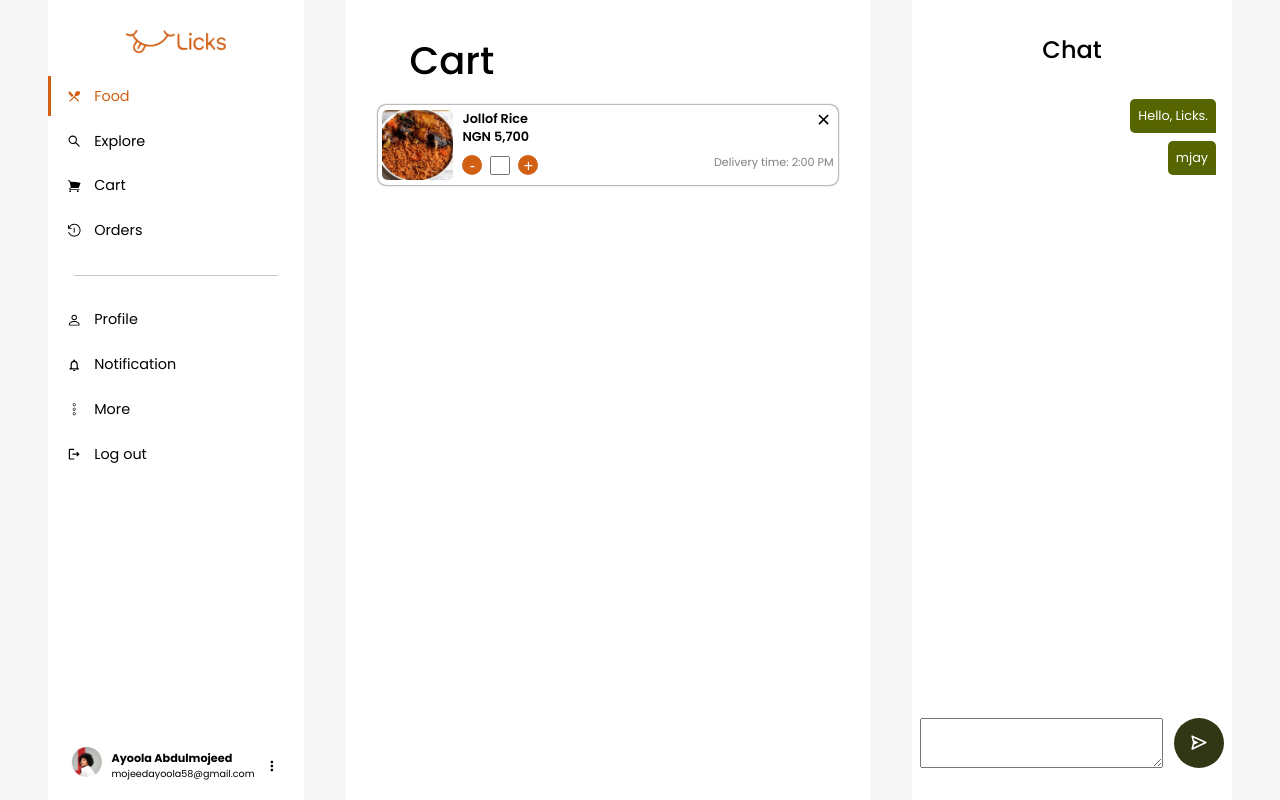
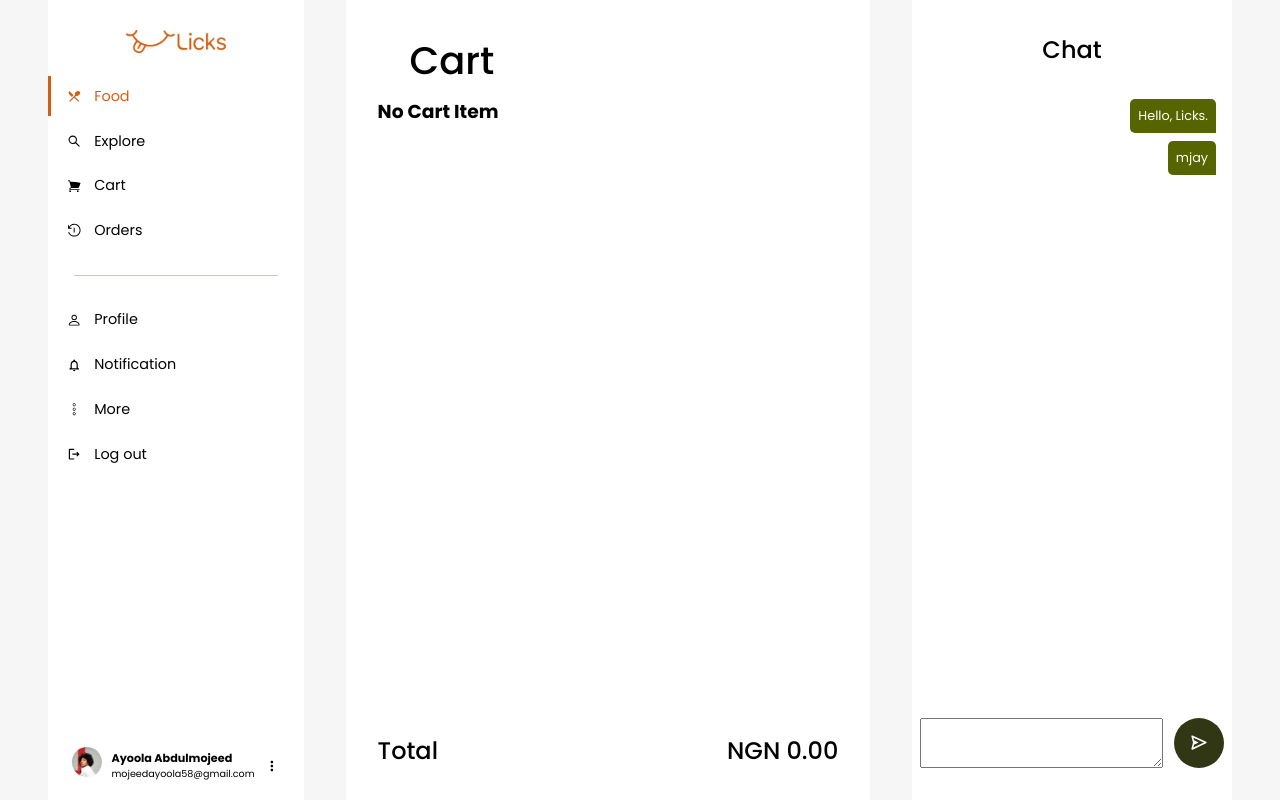
Before and after one commit to Abdulmojeed58/Licks, a React (Create React App) app: page /cart in a window 1280 px wide. Built offline with nearby package versions, Linux system fonts and the light colour scheme.

Commit message:
Implementing the Cart funtionality

```diff
--- a/src/Components/Cart/Cart.jsx
+++ b/src/Components/Cart/Cart.jsx
@@ -1,4 +1,4 @@
-import React from "react";
+import React, { useRef } from "react";
 import { AiOutlineMenu } from "react-icons/ai";
 import { MdNotificationsNone } from "react-icons/md";
 import useGlobalContext from "../../GlobalContext";
@@ -7,7 +7,28 @@ import classes from './Cart.module.css';
 import CartItem from "./CartItem";
 
 const Cart = () => {
-    const {handleChange} = useGlobalContext()
+    const {handleChange, items, totalAmount, removeFromCart} = useGlobalContext()
+    const inputRef = useRef()
+
+    const handleRemoveFromCart = (id) => {
+        removeFromCart(id)
+    }
+
+
+    const cartItems = items.map((item)=>{
+        // inputRef.current.value = item.qty
+
+        return (
+            <CartItem
+                key={item.idCategory}
+                image={item.strCategoryThumb}
+                name={item.strCategory}
+                amount={(item.price * item.qty).toLocaleString()}
+                onClick={()=>handleRemoveFromCart(item.idCategory)}
+                // ref={inputRef}
+            />
+        )
+    })
 
 
     return (
@@ -20,7 +41,14 @@ const Cart = () => {
 
 
             <div>
-                <CartItem />
+                {
+                    items.length > 0 ? cartItems : <h3>No Cart Item</h3>
+                }
+            </div>
+
+            <div className={classes.totalAmount}>
+                <h2>Total</h2>
+                <h2>NGN {totalAmount ? totalAmount.toFixed(2) : (0).toFixed(2)}</h2>
             </div>
         </section>
     )
--- a/src/Components/Cart/Cart.module.css
+++ b/src/Components/Cart/Cart.module.css
@@ -4,6 +4,7 @@
     min-height: 100vh;
     padding: 2rem;
     overflow: hidden;
+    position: relative;
 }
 
 .cart .topIcon {
@@ -22,6 +23,14 @@
 .cart h2 {
     text-align: center;
     font-weight: 500;
+}
+
+.cart .totalAmount {
+    display: flex;
+    align-items: center;
+    justify-content: space-between;
+    position: absolute;
+    inset: auto 2rem 2rem 2rem;
 }
 
 @media (max-width: 900px) {
--- a/src/Components/Cart/CartItem.jsx
+++ b/src/Components/Cart/CartItem.jsx
@@ -1,23 +1,24 @@
 import React from "react";
-import cartPhoto from '../../Images/Rectangle 21.png';
 import { RiCloseFill } from "react-icons/ri";
+// import useGlobalContext from "../../GlobalContext";
 
 import classes from './CartItem.module.css';
 
 
 
-const CartItem = () => {
+const CartItem = React.forwardRef(({ image, name, amount, onClick }, ref) => {
+
     return (
         <div className={classes.cartItem}>
-            <RiCloseFill className={classes.close} />
-            <img src={cartPhoto} alt='cartImage' />
+            <RiCloseFill className={classes.close} onClick={onClick} />
+            <img src={image} alt={name} />
             <div>
-                <p className={classes.name}>jollof rice</p>
-                <p className={classes.price}>NGN 5,700</p>
+                <p className={classes.name}>{name}</p>
+                <p className={classes.price}>NGN {amount}</p>
                 <div className={classes.flex}>
                     <div>
                         <button>-</button>
-                        <input type="number" />
+                        <input type="number" defaultValue={1} ref={ref} />
                         <button>+</button>
                     </div>
                     <p>Delivery time: 2:00 PM</p>
@@ -25,6 +26,6 @@ const CartItem = () => {
             </div>
         </div>
     )
-}
+})
 
 export default CartItem
--- a/src/Components/Cart/CartItem.module.css
+++ b/src/Components/Cart/CartItem.module.css
@@ -41,7 +41,7 @@
 }
 
 .cartItem input {
-    width: 20px;
+    width: 30px;
     margin-inline: .5rem;
 }
 
--- a/src/Components/Explore/ExploreItem.jsx
+++ b/src/Components/Explore/ExploreItem.jsx
@@ -1,4 +1,4 @@
-import React, { useEffect, useState } from "react";
+import React, { useEffect, useState, useRef } from "react";
 import { useParams } from "react-router-dom";
 import { allData } from "../axios";
 import classes from "./ExploreItem.module.css";
@@ -8,8 +8,9 @@ import useGlobalContext from "../../GlobalContext";
 import Animation from "../Animation/Animation";
 
 const ExploreItem = () => {
+    const {handleChange, addToCart} = useGlobalContext()
     const {id} = useParams()
-    const {handleChange} = useGlobalContext()
+    const ref = useRef()
 
     const [foods, setFoods] = useState([])
     const [loading, setLoading] = useState(true)
@@ -26,8 +27,16 @@ const ExploreItem = () => {
         return category.idCategory === id
     })
 
+    const addToCartHandler = () => {
+        addToCart({
+            ...individualFood,
+            price: 700,
+            qty: ref.current.value
+        })
+    }
 
-    console.log(individualFood?.idCategory)
+
+    // console.log(individualFood?.idCategory)
     return (
         <section className={classes.exploreItem}>
             <div className={classes.topIcon}>
@@ -61,12 +70,24 @@ const ExploreItem = () => {
 
                     <div className={classes.line} />
 
+                    <div className={classes.qty}>
+                        <div>
+                            <button>-</button>
+                            <input type="number" ref={ref} defaultValue={1} min={1} max={5} />
+                            <button>+</button>
+                        </div>
+                        <p>4,200</p>
+                    </div>
+
                     <div className={classes.schedule}>
                         <input type="checkbox" name="" id="" />
                         <p>Schedule delivery</p>
                     </div>
 
-                    <button className={classes.addToCartBtn}>Add 2 regular to cart - NGN 4,200</button>
+                    <button
+                        className={classes.addToCartBtn}
+                        onClick={addToCartHandler}
+                    >Add 2 regular to cart - NGN 4,200</button>
                 </div>
 
                 <div className={classes.special}>
--- a/src/Components/Explore/ExploreItem.module.css
+++ b/src/Components/Explore/ExploreItem.module.css
@@ -97,6 +97,7 @@
     display: flex;
     align-items: center;
     gap: .3rem;
+    margin-top: 1rem;
 }
 
 .exploreItem .addToCartBtn {
@@ -111,16 +112,47 @@
     outline: none;
     background-color: #D16014;
     cursor: pointer;
+    color: white;
 }
 
 .exploreItem .addToCartBtn:hover {
     background-color: #d16014d4;
+    color: white;
 }
 
 .exploreItem .flex {
     display: flex;
     align-items: center;
     justify-content: space-between;
+}
+
+.exploreItem .qty, .exploreItem .qty > div {
+    margin-top: .3rem;
+    display: flex;
+    align-items: center;
+}
+
+.exploreItem input {
+    width: 30px;
+    margin-inline: .5rem;
+}
+
+.exploreItem .qty button {
+    background-color: #D16014;
+    color: white;
+    padding: .1rem;
+    font-size: 1rem;
+    border-radius: 50%;
+    border: none;
+    width: 20px;
+    height: 20px;
+    cursor: pointer;
+}
+
+.exploreItem .qty p {
+    font-size: 1.3rem;
+    color: grey;
+    margin-left: auto;
 }
 
 
--- a/src/Components/Navbar/Navbar.jsx
+++ b/src/Components/Navbar/Navbar.jsx
@@ -13,8 +13,8 @@ import classes from './Navbar.module.css';
 import useGlobalContext from "../../GlobalContext";
 
 const Navbar = () => {
-    const {isNavBarActive, handleChange} = useGlobalContext()
-    const {handleIdChange, currentId} = useGlobalContext()
+    const {isNavBarActive, handleChange, handleIdChange, currentId} = useGlobalContext()
+    // const {handleIdChange, currentId} = useGlobalContext()
 
     const navClass = !isNavBarActive? `${classes.navbar} ${classes.active}`: `${classes.navbar}`;
 
--- a/src/GlobalContext.jsx
+++ b/src/GlobalContext.jsx
@@ -1,10 +1,96 @@
-import React, { createContext, useContext, useState } from "react";
+import React, { createContext, useContext, useReducer, useState } from "react";
 
 const AppContext = createContext()
 
+const defaultCartState = {
+    items: [],
+    totalAmount: 0
+}
+
+const cartReducer = (state, action) => {
+    switch(action.type) {
+        case 'ADD': {
+
+            const updatedTotalAmount = state.totalAmount + action.item.price * action.item.qty
+
+            const existingCartItemIndex = state.items.findIndex(item=>action.item.idCategory === item.idCategory)
+
+            const existingCartItem = state.items[existingCartItemIndex]
+
+            let updatedCartItems;
+
+            if(existingCartItem) {
+                const updatedCartItem = {
+                    ...existingCartItem,
+                    qty: existingCartItem.qty + action.item.qty
+                }
+
+                updatedCartItems = [...state.items]
+                updatedCartItems[existingCartItemIndex] = updatedCartItem
+
+            } else {
+                updatedCartItems =  state.items.concat(action.item)
+            }
+
+            console.log(state.items)
+
+            return {
+                items: updatedCartItems,
+                totalAmount: updatedTotalAmount
+            }
+        }
+
+        case 'REMOVE': {
+
+            const existingCartItemIndex = state.items.findIndex(item=>action.id === item.idCategory)
+
+            const existingCartItem = state.items[existingCartItemIndex]
+
+            const updatedTotalAmount = state.totalAmount - existingCartItem.price
+
+            let updatedCartItems
+
+            if(existingCartItem.qty === 1) {
+                updatedCartItems = state.items.filter(item=>item.id != action.idCategory)
+            } else {
+                const updatedCartItem = {
+                    ...existingCartItem,
+                    qty: existingCartItem.qty - 1
+                }
+                console.log(state.items)
+
+                updatedCartItems = [...state.items]
+                updatedCartItems[existingCartItemIndex] = updatedCartItem
+            }
+
+            return {
+                items: updatedCartItems,
+                totalAmount: updatedTotalAmount
+            }
+
+
+        }
+
+        default:
+            return defaultCartState
+        }
+}
+
+
 export const AppProvider = ({children}) => {
+    const [cartState, dispatchCartAction] = useReducer(cartReducer, defaultCartState)
     const [isNavBarActive, setIsNavBarActive] = useState(false)
     const [currentId, setCurrentId] = useState(1)
+
+    const addToCart = (item) => {
+
+        dispatchCartAction({type: 'ADD', item: item})
+    }
+
+    const removeFromCart = (id) => {
+
+        dispatchCartAction({type: 'REMOVE', id: id})
+    }
 
     const handleChange = () => {
         setIsNavBarActive(prevValue=>!prevValue)
@@ -12,7 +98,7 @@ export const AppProvider = ({children}) => {
 
     const handleIdChange = (id) => {
         setCurrentId(id)
-        console.log(id)
+        // console.log(id)
     }
 
 return (
@@ -22,7 +108,11 @@ return (
         handleChange,
         handleIdChange,
         currentId,
-        setCurrentId
+        setCurrentId,
+        addToCart,
+        removeFromCart,
+        items: cartState.items,
+        totalAmount: cartState.totalAmount
     }}>
         {children}
     </AppContext.Provider>
```
